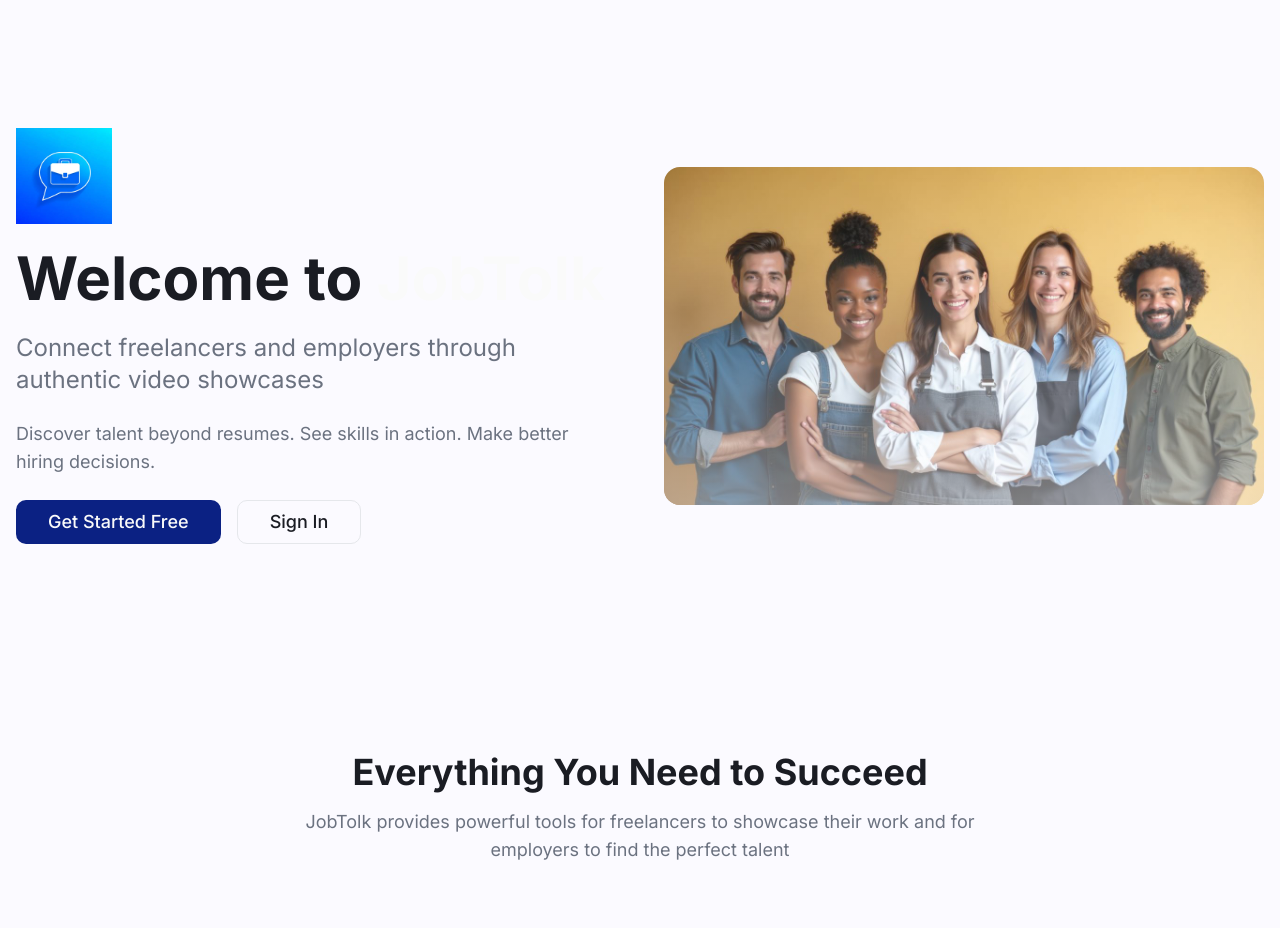
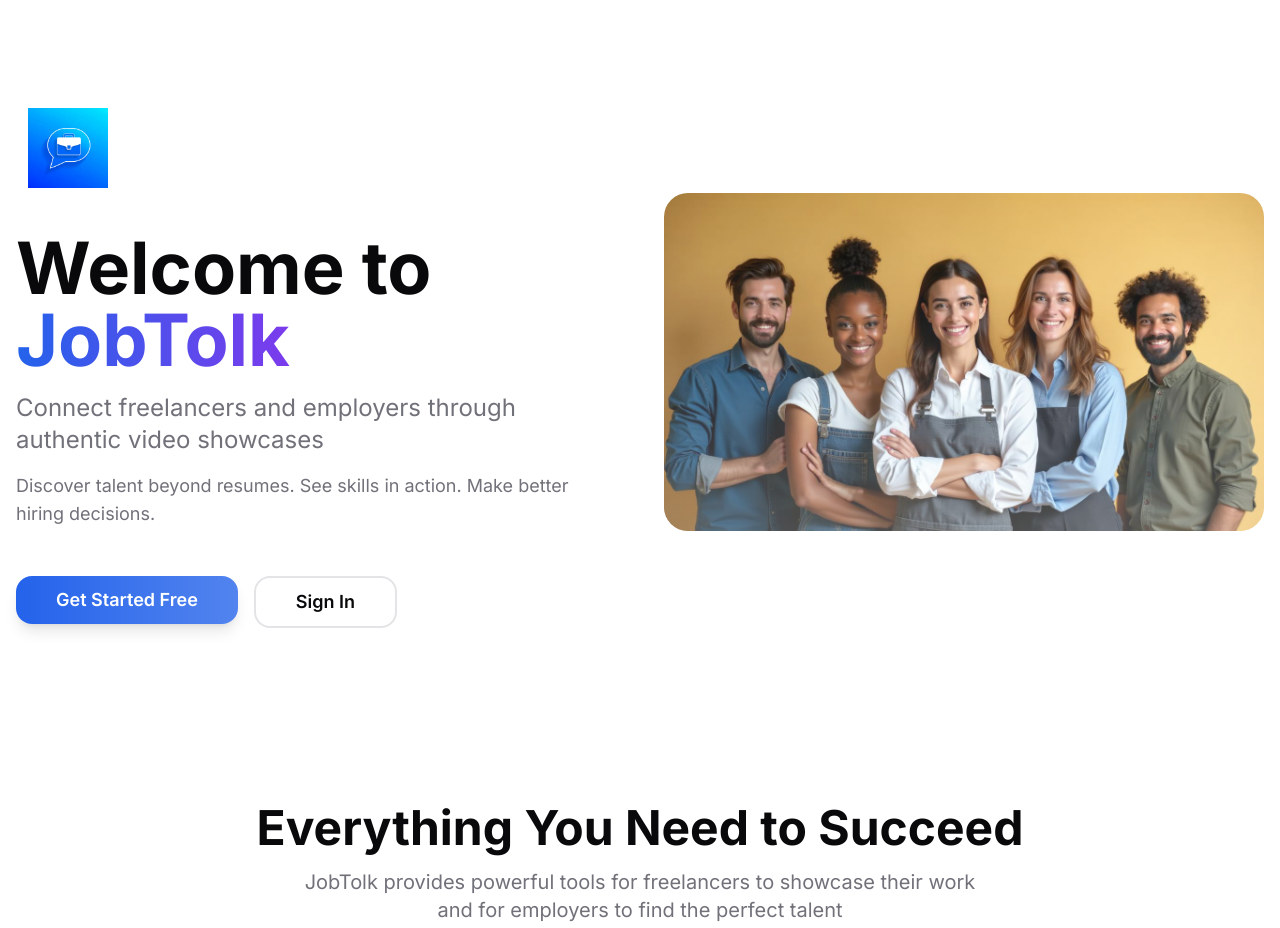
Before and after one commit to teejay382/jobtalkorg, a React (Vite) app: page /welcome in a window 1280 px wide. Shown: the top 928 px of the page. Built offline with nearby package versions, Linux system fonts and the light colour scheme.

Commit message:
Refactor: Improve UI for modern aesthetic

```diff
--- a/src/components/layout/Header.tsx
+++ b/src/components/layout/Header.tsx
@@ -8,24 +8,26 @@ const Header = () => {
 
   return (
     <>
-      <header className="fixed top-0 left-0 right-0 bg-white/95 backdrop-blur-md border-b border-border shadow-soft z-40">
-        <div className="flex items-center justify-between px-4 py-3 max-w-md mx-auto">
+      <header className="fixed top-0 left-0 right-0 bg-white/90 dark:bg-black/90 backdrop-blur-xl border-b border-border shadow-medium z-40">
+        <div className="flex items-center justify-between px-4 py-4 max-w-md mx-auto">
           <div className="flex items-center gap-3">
-            <img src={logo} alt="JobTolk" className="w-8 h-8" />
+            <div className="p-1.5 rounded-xl bg-gradient-to-br from-primary/10 to-accent/10">
+              <img src={logo} alt="JobTolk" className="w-7 h-7" />
+            </div>
             <h1 className="text-xl font-bold bg-gradient-to-r from-primary to-accent bg-clip-text text-transparent">
               JobTolk
             </h1>
           </div>
 
-          <div className="flex items-center gap-3">
-            <button className="w-10 h-10 rounded-full bg-secondary flex items-center justify-center hover:bg-secondary/80 transition-colors">
-              <Bell className="w-5 h-5 text-muted-foreground" />
+          <div className="flex items-center gap-2">
+            <button className="w-11 h-11 rounded-xl bg-secondary flex items-center justify-center hover:bg-muted transition-smooth">
+              <Bell className="w-5 h-5 text-foreground" strokeWidth={2} />
             </button>
             <button
               onClick={() => setIsMobileMenuOpen(true)}
-              className="w-10 h-10 rounded-full bg-secondary flex items-center justify-center hover:bg-secondary/80 transition-colors"
+              className="w-11 h-11 rounded-xl bg-secondary flex items-center justify-center hover:bg-muted transition-smooth"
             >
-              <Menu className="w-5 h-5 text-muted-foreground" />
+              <Menu className="w-5 h-5 text-foreground" strokeWidth={2} />
             </button>
           </div>
         </div>
--- a/src/components/ui/button.tsx
+++ b/src/components/ui/button.tsx
@@ -5,25 +5,25 @@ import { cva, type VariantProps } from "class-variance-authority"
 import { cn } from "@/lib/utils"
 
 const buttonVariants = cva(
-  "inline-flex items-center justify-center gap-2 whitespace-nowrap rounded-md text-sm font-medium ring-offset-background transition-colors focus-visible:outline-none focus-visible:ring-2 focus-visible:ring-ring focus-visible:ring-offset-2 disabled:pointer-events-none disabled:opacity-50 [&_svg]:pointer-events-none [&_svg]:size-4 [&_svg]:shrink-0",
+  "inline-flex items-center justify-center gap-2 whitespace-nowrap rounded-xl text-sm font-semibold ring-offset-background transition-smooth focus-visible:outline-none focus-visible:ring-2 focus-visible:ring-ring focus-visible:ring-offset-2 disabled:pointer-events-none disabled:opacity-50 [&_svg]:pointer-events-none [&_svg]:size-4 [&_svg]:shrink-0",
   {
     variants: {
       variant: {
-        default: "bg-primary text-primary-foreground hover:bg-primary/90",
+        default: "bg-gradient-to-r from-primary to-primary-light text-primary-foreground hover:shadow-strong hover:scale-[1.02]",
         destructive:
           "bg-destructive text-destructive-foreground hover:bg-destructive/90",
         outline:
-          "border border-input bg-background hover:bg-accent hover:text-accent-foreground",
+          "border-2 border-border bg-background hover:bg-muted hover:text-foreground",
         secondary:
           "bg-secondary text-secondary-foreground hover:bg-secondary/80",
-        ghost: "hover:bg-accent hover:text-accent-foreground",
+        ghost: "hover:bg-muted hover:text-foreground",
         link: "text-primary underline-offset-4 hover:underline",
       },
       size: {
-        default: "h-10 px-4 py-2",
-        sm: "h-9 rounded-md px-3",
-        lg: "h-11 rounded-md px-8",
-        icon: "h-10 w-10",
+        default: "h-11 px-6 py-2",
+        sm: "h-9 rounded-lg px-4 text-xs",
+        lg: "h-12 rounded-xl px-8 text-base",
+        icon: "h-11 w-11",
       },
     },
     defaultVariants: {
--- a/src/components/ui/card.tsx
+++ b/src/components/ui/card.tsx
@@ -9,7 +9,7 @@ const Card = React.forwardRef<
   <div
     ref={ref}
     className={cn(
-      "rounded-lg border bg-card text-card-foreground shadow-sm",
+      "rounded-2xl border-2 bg-card text-card-foreground shadow-medium transition-smooth hover:shadow-strong",
       className
     )}
     {...props}
--- a/src/index.css
+++ b/src/index.css
@@ -9,69 +9,71 @@
 
 @layer base {
   :root {
-    /* Core brand colors - Professional yet engaging */
-    --background: 250 100% 99%;
-    --foreground: 224 16% 12%;
+    /* Core brand colors - Modern & Clean */
+    --background: 0 0% 100%;
+    --foreground: 240 10% 3.9%;
 
     --card: 0 0% 100%;
-    --card-foreground: 224 16% 12%;
+    --card-foreground: 240 10% 3.9%;
 
     --popover: 0 0% 100%;
-    --popover-foreground: 224 16% 12%;
+    --popover-foreground: 240 10% 3.9%;
 
-    /* Primary brand - Professional blue */
-    --primary: 229 84% 28%;
-    --primary-foreground: 0 0% 98%;
-    --primary-light: 229 84% 45%;
-    --primary-glow: 229 84% 65%;
+    /* Primary brand - Vibrant Blue */
+    --primary: 221 83% 53%;
+    --primary-foreground: 0 0% 100%;
+    --primary-light: 221 83% 63%;
+    --primary-glow: 221 83% 73%;
 
-    /* Secondary - Warm accent */
-    --secondary: 220 14% 96%;
-    --secondary-foreground: 224 16% 12%;
+    /* Secondary - Subtle Gray */
+    --secondary: 240 4.8% 95.9%;
+    --secondary-foreground: 240 5.9% 10%;
 
-    --muted: 220 14% 96%;
-    --muted-foreground: 220 8.9% 46.1%;
+    --muted: 240 4.8% 95.9%;
+    --muted-foreground: 240 3.8% 46.1%;
 
-    /* Accent colors for engagement */
-    --accent: 280 89% 60%;
-    --accent-foreground: 0 0% 98%;
-    --accent-light: 280 89% 75%;
+    /* Accent colors - Modern Purple */
+    --accent: 262 83% 58%;
+    --accent-foreground: 0 0% 100%;
+    --accent-light: 262 83% 68%;
 
-    /* Success/engagement color */
-    --success: 142 71% 45%;
-    --success-foreground: 0 0% 98%;
+    /* Success - Fresh Green */
+    --success: 142 76% 36%;
+    --success-foreground: 0 0% 100%;
 
-    /* Warning/highlight */
+    /* Warning - Vibrant Orange */
     --warning: 38 92% 50%;
-    --warning-foreground: 0 0% 98%;
+    --warning-foreground: 0 0% 100%;
 
     --destructive: 0 84.2% 60.2%;
-    --destructive-foreground: 0 0% 98%;
+    --destructive-foreground: 0 0% 100%;
 
-    --border: 220 13% 91%;
-    --input: 220 13% 91%;
-    --ring: 229 84% 28%;
+    --border: 240 5.9% 90%;
+    --input: 240 5.9% 90%;
+    --ring: 221 83% 53%;
 
-    --radius: 0.75rem;
+    --radius: 1rem;
 
-    /* Video feed specific colors */
-    --video-overlay: 0 0% 0% / 0.3;
+    /* Video feed specific */
+    --video-overlay: 0 0% 0% / 0.4;
     --video-text: 0 0% 100%;
     --interaction-bg: 0 0% 0% / 0.6;
 
-    /* Gradients */
-    --gradient-primary: linear-gradient(135deg, hsl(var(--primary)), hsl(var(--primary-light)));
-    --gradient-accent: linear-gradient(135deg, hsl(var(--accent)), hsl(var(--accent-light)));
-    --gradient-hero: linear-gradient(135deg, hsl(var(--primary)), hsl(var(--accent)));
-    --gradient-video-overlay: linear-gradient(0deg, hsl(0 0% 0% / 0.8), transparent 60%);
+    /* Modern Gradients */
+    --gradient-primary: linear-gradient(135deg, hsl(221 83% 53%), hsl(221 83% 63%));
+    --gradient-accent: linear-gradient(135deg, hsl(262 83% 58%), hsl(262 83% 68%));
+    --gradient-hero: linear-gradient(135deg, hsl(221 83% 53%) 0%, hsl(262 83% 58%) 100%);
+    --gradient-elegant: linear-gradient(180deg, hsl(240 4.8% 95.9%) 0%, hsl(0 0% 100%) 100%);
+    --gradient-video-overlay: linear-gradient(0deg, hsl(0 0% 0% / 0.85), transparent 60%);
 
-    /* Shadows */
-    --shadow-soft: 0 2px 10px hsl(var(--primary) / 0.1);
-    --shadow-medium: 0 8px 30px hsl(var(--primary) / 0.15);
-    --shadow-strong: 0 20px 40px hsl(var(--primary) / 0.2);
-    --shadow-glow: 0 0 40px hsl(var(--accent) / 0.3);
+    /* Modern Shadows */
+    --shadow-soft: 0 1px 2px 0 rgb(0 0 0 / 0.05);
+    --shadow-medium: 0 4px 6px -1px rgb(0 0 0 / 0.1), 0 2px 4px -2px rgb(0 0 0 / 0.1);
+    --shadow-strong: 0 10px 15px -3px rgb(0 0 0 / 0.1), 0 4px 6px -4px rgb(0 0 0 / 0.1);
+    --shadow-glow: 0 0 40px hsl(262 83% 58% / 0.3);
+    --shadow-elegant: 0 20px 25px -5px rgb(0 0 0 / 0.1), 0 8px 10px -6px rgb(0 0 0 / 0.1);
 
-    /* Animations */
+    /* Smooth Transitions */
     --transition-smooth: all 0.3s cubic-bezier(0.4, 0, 0.2, 1);
     --transition-fast: all 0.15s cubic-bezier(0.4, 0, 0.2, 1);
     --transition-bounce: all 0.5s cubic-bezier(0.68, -0.55, 0.265, 1.55);
@@ -99,33 +101,33 @@
   }
 
   .dark {
-    --background: 222.2 84% 4.9%;
-    --foreground: 210 40% 98%;
+    --background: 240 10% 3.9%;
+    --foreground: 0 0% 98%;
 
-    --card: 222.2 84% 4.9%;
-    --card-foreground: 210 40% 98%;
+    --card: 240 10% 3.9%;
+    --card-foreground: 0 0% 98%;
 
-    --popover: 222.2 84% 4.9%;
-    --popover-foreground: 210 40% 98%;
+    --popover: 240 5.9% 10%;
+    --popover-foreground: 0 0% 98%;
 
-    --primary: 210 40% 98%;
-    --primary-foreground: 222.2 47.4% 11.2%;
+    --primary: 221 83% 53%;
+    --primary-foreground: 0 0% 100%;
 
-    --secondary: 217.2 32.6% 17.5%;
-    --secondary-foreground: 210 40% 98%;
+    --secondary: 240 3.7% 15.9%;
+    --secondary-foreground: 0 0% 98%;
 
-    --muted: 217.2 32.6% 17.5%;
-    --muted-foreground: 215 20.2% 65.1%;
+    --muted: 240 3.7% 15.9%;
+    --muted-foreground: 240 5% 64.9%;
 
-    --accent: 217.2 32.6% 17.5%;
-    --accent-foreground: 210 40% 98%;
+    --accent: 262 83% 58%;
+    --accent-foreground: 0 0% 98%;
 
     --destructive: 0 62.8% 30.6%;
-    --destructive-foreground: 210 40% 98%;
+    --destructive-foreground: 0 0% 98%;
 
-    --border: 217.2 32.6% 17.5%;
-    --input: 217.2 32.6% 17.5%;
-    --ring: 212.7 26.8% 83.9%;
+    --border: 240 3.7% 15.9%;
+    --input: 240 3.7% 15.9%;
+    --ring: 221 83% 53%;
     --sidebar-background: 240 5.9% 10%;
     --sidebar-foreground: 240 4.8% 95.9%;
     --sidebar-primary: 224.3 76.3% 48%;
@@ -162,7 +164,7 @@
   }
 
   .interaction-btn {
-    @apply w-12 h-12 rounded-full bg-white/20 backdrop-blur-sm flex items-center justify-center text-white hover:bg-white/30 transition-all duration-300 hover:scale-110;
+    @apply w-14 h-14 rounded-full bg-white/10 backdrop-blur-md flex items-center justify-center text-white hover:bg-white/20 transition-smooth hover:scale-110 shadow-medium;
   }
 
   /* Profile components */
--- a/src/pages/Auth.tsx
+++ b/src/pages/Auth.tsx
@@ -166,16 +166,18 @@ const Auth = () => {
 
   return (
     <div className="min-h-screen bg-gradient-elegant flex items-center justify-center p-4">
-      <Card className="w-full max-w-md">
-        <CardHeader className="text-center space-y-4">
+      <Card className="w-full max-w-md shadow-elegant border-2 rounded-3xl">
+        <CardHeader className="text-center space-y-6 pb-8">
           <div className="flex justify-center">
-            <img src={logoImage} alt="JobTolk" className="h-16 w-16" />
+            <div className="p-3 rounded-2xl bg-gradient-to-br from-primary/10 to-accent/10">
+              <img src={logoImage} alt="JobTolk" className="h-14 w-14" />
+            </div>
           </div>
-          <div>
-            <CardTitle className="text-2xl font-bold">
+          <div className="space-y-2">
+            <CardTitle className="text-3xl font-bold">
               {isSignUp ? 'Create Account' : 'Welcome Back'}
             </CardTitle>
-            <CardDescription>
+            <CardDescription className="text-base">
               {isSignUp
                 ? 'Join JobTolk to showcase your skills or find talent'
                 : 'Sign in to your JobTolk account'
@@ -272,37 +274,37 @@ const Auth = () => {
               </div>
             )}
 
-            <Button type="submit" className="w-full" disabled={loading}>
+            <Button type="submit" className="w-full h-12 rounded-xl text-base font-semibold shadow-medium" disabled={loading}>
               {loading ? 'Loading...' : (isSignUp ? 'Create Account' : 'Sign In')}
             </Button>
           </form>
 
           <div className="relative">
             <div className="absolute inset-0 flex items-center">
-              <span className="w-full border-t" />
+              <span className="w-full border-t border-border" />
             </div>
-            <div className="relative flex justify-center text-xs uppercase">
-              <span className="bg-background px-2 text-muted-foreground">Or</span>
+            <div className="relative flex justify-center text-sm uppercase">
+              <span className="bg-background px-4 text-muted-foreground font-medium">Or continue with</span>
             </div>
           </div>
 
           <Button
             type="button"
             variant="outline"
-            className="w-full"
+            className="w-full h-12 rounded-xl border-2 text-base font-semibold hover:bg-muted/50 transition-smooth"
             onClick={handleGoogleAuth}
             disabled={loading}
           >
-            <svg className="mr-2 h-4 w-4" viewBox="0 0 24 24">
-              <path fill="currentColor" d="M22.56 12.25c0-.78-.07-1.53-.2-2.25H12v4.26h5.92c-.26 1.37-1.04 2.53-2.21 3.31v2.77h3.57c2.08-1.92 3.28-4.74 3.28-8.09z"/>
-              <path fill="currentColor" d="M12 23c2.97 0 5.46-.98 7.28-2.66l-3.57-2.77c-.98.66-2.23 1.06-3.71 1.06-2.86 0-5.29-1.93-6.16-4.53H2.18v2.84C3.99 20.53 7.7 23 12 23z"/>
-              <path fill="currentColor" d="M5.84 14.09c-.22-.66-.35-1.36-.35-2.09s.13-1.43.35-2.09V7.07H2.18C1.43 8.55 1 10.22 1 12s.43 3.45 1.18 4.93l2.85-2.22.81-.62z"/>
-              <path fill="currentColor" d="M12 5.38c1.62 0 3.06.56 4.21 1.64l3.15-3.15C17.45 2.09 14.97 1 12 1 7.7 1 3.99 3.47 2.18 7.07l3.66 2.84c.87-2.6 3.3-4.53 6.16-4.53z"/>
+            <svg className="mr-3 h-5 w-5" viewBox="0 0 24 24">
+              <path fill="#4285F4" d="M22.56 12.25c0-.78-.07-1.53-.2-2.25H12v4.26h5.92c-.26 1.37-1.04 2.53-2.21 3.31v2.77h3.57c2.08-1.92 3.28-4.74 3.28-8.09z"/>
+              <path fill="#34A853" d="M12 23c2.97 0 5.46-.98 7.28-2.66l-3.57-2.77c-.98.66-2.23 1.06-3.71 1.06-2.86 0-5.29-1.93-6.16-4.53H2.18v2.84C3.99 20.53 7.7 23 12 23z"/>
+              <path fill="#FBBC05" d="M5.84 14.09c-.22-.66-.35-1.36-.35-2.09s.13-1.43.35-2.09V7.07H2.18C1.43 8.55 1 10.22 1 12s.43 3.45 1.18 4.93l2.85-2.22.81-.62z"/>
+              <path fill="#EA4335" d="M12 5.38c1.62 0 3.06.56 4.21 1.64l3.15-3.15C17.45 2.09 14.97 1 12 1 7.7 1 3.99 3.47 2.18 7.07l3.66 2.84c.87-2.6 3.3-4.53 6.16-4.53z"/>
             </svg>
-            Continue with Google
+            Google
           </Button>
 
-          <div className="text-center text-sm">
+          <div className="text-center text-base">
             {isSignUp ? 'Already have an account?' : "Don't have an account?"}{' '}
             <button
               type="button"
@@ -311,7 +313,7 @@ const Auth = () => {
                 setError('');
                 setFormData({ email: '', password: '', confirmPassword: '', fullName: '' });
               }}
-              className="text-blue-600 dark:text-blue-400 hover:underline font-medium"
+              className="text-primary hover:text-primary-light font-semibold transition-smooth"
             >
               {isSignUp ? 'Sign In' : 'Sign Up'}
             </button>
--- a/src/pages/Welcome.tsx
+++ b/src/pages/Welcome.tsx
@@ -44,28 +44,34 @@ const Welcome = () => {
   return (
     <div className="min-h-screen bg-background">
       {/* Hero Section */}
-      <section className="relative overflow-hidden">
-        <div className="absolute inset-0 bg-gradient-elegant opacity-90" />
-        <div className="relative container mx-auto px-4 py-20 md:py-32">
+      <section className="relative overflow-hidden bg-gradient-elegant">
+        <div className="container mx-auto px-4 py-16 md:py-24">
           <div className="grid md:grid-cols-2 gap-12 items-center">
             {/* Left Content */}
-            <div className="text-center md:text-left space-y-6">
+            <div className="text-center md:text-left space-y-8">
               <div className="flex justify-center md:justify-start">
-                <img src={logoImage} alt="JobTolk Logo" className="h-20 w-20 md:h-24 md:w-24" />
+                <div className="p-3 rounded-3xl bg-white shadow-elegant">
+                  <img src={logoImage} alt="JobTolk Logo" className="h-16 w-16 md:h-20 md:w-20" />
                 </div>
-              <h1 className="text-4xl md:text-6xl font-bold text-foreground">
-                Welcome to <span className="text-primary">JobTolk</span>
+              </div>
+              <div className="space-y-4">
+                <h1 className="text-5xl md:text-7xl font-bold text-foreground leading-tight">
+                  Welcome to{' '}
+                  <span className="bg-gradient-to-r from-primary to-accent bg-clip-text text-transparent">
+                    JobTolk
+                  </span>
                 </h1>
-              <p className="text-xl md:text-2xl text-muted-foreground">
+                <p className="text-xl md:text-2xl text-muted-foreground leading-relaxed">
                   Connect freelancers and employers through authentic video showcases
                 </p>
-              <p className="text-lg text-muted-foreground">
+                <p className="text-base md:text-lg text-muted-foreground">
                   Discover talent beyond resumes. See skills in action. Make better hiring decisions.
                 </p>
-              <div className="flex flex-col sm:flex-row gap-4 justify-center md:justify-start">
+              </div>
+              <div className="flex flex-col sm:flex-row gap-4 justify-center md:justify-start pt-4">
                 <Button
                   size="lg"
-                  className="text-lg px-8"
+                  className="text-lg px-10 py-6 rounded-2xl shadow-strong hover:shadow-glow transition-smooth font-semibold"
                   onClick={() => navigate('/auth?signup=true')}
                 >
                   Get Started Free
@@ -73,7 +79,7 @@ const Welcome = () => {
                 <Button
                   size="lg"
                   variant="outline"
-                  className="text-lg px-8"
+                  className="text-lg px-10 py-6 rounded-2xl font-semibold border-2"
                   onClick={() => navigate('/auth')}
                 >
                   Sign In
@@ -83,13 +89,13 @@ const Welcome = () => {
 
             {/* Right Content - Hero Image */}
             <div className="hidden md:block">
-              <div className="relative rounded-2xl overflow-hidden shadow-elegant">
+              <div className="relative rounded-3xl overflow-hidden shadow-elegant hover:shadow-strong transition-smooth">
                 <img
                   src={heroImage}
                   alt="JobTolk Platform"
                   className="w-full h-auto"
                 />
-                <div className="absolute inset-0 bg-gradient-to-t from-background/50 to-transparent" />
+                <div className="absolute inset-0 bg-gradient-to-t from-background/30 to-transparent" />
               </div>
             </div>
           </div>
@@ -98,26 +104,26 @@ const Welcome = () => {
 
       {/* Features Section */}
       <section className="container mx-auto px-4 py-20">
-        <div className="text-center mb-16">
-          <h2 className="text-3xl md:text-4xl font-bold mb-4">
+        <div className="text-center mb-16 space-y-4">
+          <h2 className="text-4xl md:text-5xl font-bold">
             Everything You Need to Succeed
           </h2>
-          <p className="text-lg text-muted-foreground max-w-2xl mx-auto">
+          <p className="text-lg md:text-xl text-muted-foreground max-w-2xl mx-auto">
             JobTolk provides powerful tools for freelancers to showcase their work and for employers to find the perfect talent
           </p>
         </div>
 
-        <div className="grid md:grid-cols-2 lg:grid-cols-3 gap-8">
+        <div className="grid md:grid-cols-2 lg:grid-cols-3 gap-6">
           {features.map((feature, index) => {
             const Icon = feature.icon;
             return (
-              <Card key={index} className="p-6 hover:shadow-lg transition-shadow">
+              <Card key={index} className="p-8 hover:shadow-strong transition-smooth border-2 rounded-2xl group">
                 <div className="flex flex-col items-center text-center space-y-4">
-                  <div className="p-3 rounded-full bg-primary/10">
+                  <div className="p-4 rounded-2xl bg-gradient-to-br from-primary/10 to-accent/10 group-hover:from-primary/20 group-hover:to-accent/20 transition-smooth">
                     <Icon className="w-8 h-8 text-primary" />
                   </div>
-                  <h3 className="text-xl font-semibold">{feature.title}</h3>
-                  <p className="text-muted-foreground">{feature.description}</p>
+                  <h3 className="text-xl font-bold">{feature.title}</h3>
+                  <p className="text-muted-foreground leading-relaxed">{feature.description}</p>
                 </div>
               </Card>
             );
@@ -126,18 +132,20 @@ const Welcome = () => {
       </section>
 
       {/* CTA Section */}
-      <section className="bg-muted/50 py-20">
-        <div className="container mx-auto px-4 text-center space-y-8">
-          <h2 className="text-3xl md:text-4xl font-bold">
+      <section className="bg-gradient-to-br from-primary/5 to-accent/5 py-24">
+        <div className="container mx-auto px-4 text-center space-y-10">
+          <div className="space-y-4">
+            <h2 className="text-4xl md:text-5xl font-bold">
               Ready to Transform Your Career or Business?
             </h2>
-          <p className="text-xl text-muted-foreground max-w-2xl mx-auto">
+            <p className="text-xl md:text-2xl text-muted-foreground max-w-3xl mx-auto leading-relaxed">
               Join thousands of freelancers and employers already using JobTolk to connect and succeed
             </p>
-          <div className="flex flex-col sm:flex-row gap-4 justify-center">
+          </div>
+          <div className="flex flex-col sm:flex-row gap-4 justify-center pt-4">
             <Button
               size="lg"
-              className="text-lg px-8"
+              className="text-lg px-10 py-6 rounded-2xl shadow-strong hover:shadow-glow transition-smooth font-semibold"
               onClick={() => navigate('/auth?signup=true')}
             >
               Create Your Account
@@ -145,7 +153,7 @@ const Welcome = () => {
             <Button
               size="lg"
               variant="outline"
-              className="text-lg px-8"
+              className="text-lg px-10 py-6 rounded-2xl font-semibold border-2"
               onClick={() => navigate('/auth')}
             >
               Already Have an Account?
```
Also changed, not shown: src/components/feed/OptimizedVideoCard.tsx (+14 -14 lines), src/components/layout/BottomNavigation.tsx (+8 -8 lines). Lines whose indentation alone changed are shown as unchanged.
